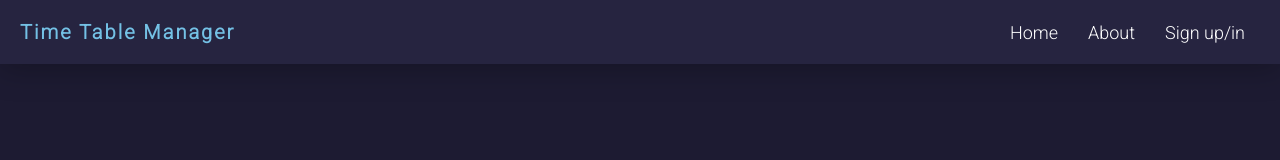
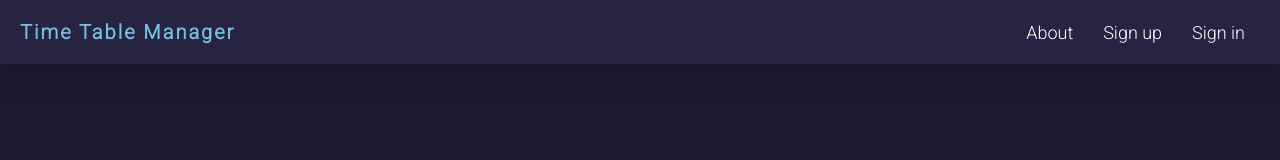
Before and after one commit to smeh09/time_saver_client, a React (Create React App) app: page / in a window 1280 px wide. Shown: the top 160 px of the page. Built offline with nearby package versions, Linux system fonts and the light colour scheme.

Commit message:
header update

```diff
--- a/src/components/Header.js
+++ b/src/components/Header.js
@@ -11,13 +11,13 @@ export default function Header({ title }) {
       <nav>
         <ul id='nav-list'>
           <li className='nav-list-item'>
-            <Link className='nav-link' to='/'>Home</Link>
-          </li>
-          <li className='nav-list-item'>
             <Link className='nav-link' to='/about'>About</Link>
           </li>
           <li className='nav-list-item'>
-            <Link className='nav-link' to='/authenticate?type=sign_in'>Sign up/in</Link>
+            <Link className='nav-link' to='/authenticate?type=sign_up'>Sign up</Link>
+          </li>
+          <li className='nav-list-item'>
+            <Link className='nav-link' to='/authenticate?type=sign_in'>Sign in</Link>
           </li>
         </ul>
       </nav>
```
